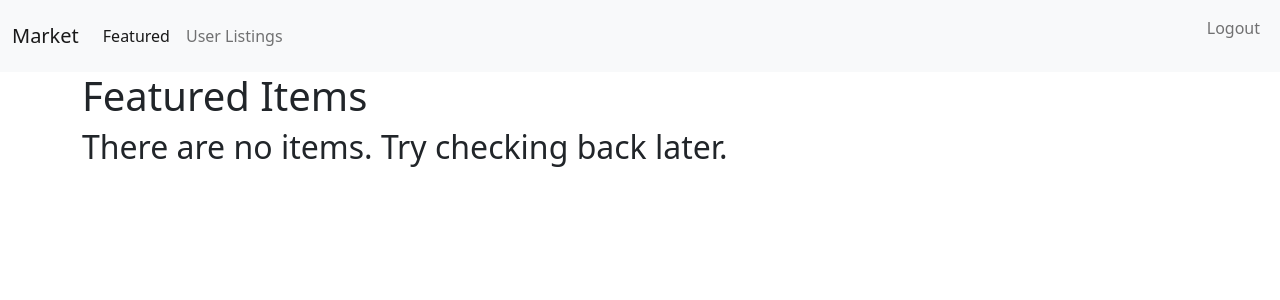
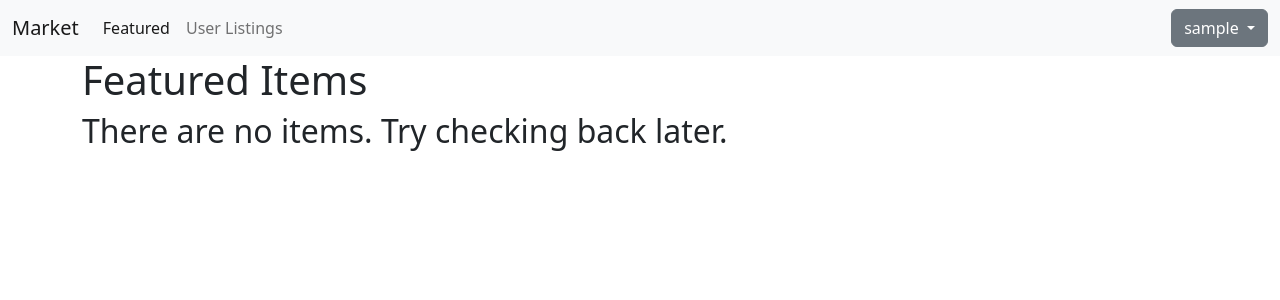
Before and after one commit to Patnonymous/django-market, a Django app: page /market/ in a window 1280 px wide. Shown: the top 300 px of the page. Run offline with Django 4.2, Linux system fonts and the light colour scheme; the visitor is signed in with stand-in values (Sample User, id 1); data that the repository does not hold is empty; some libraries are stand-ins or nearby versions.

Commit message:
Added user dropdown to nav.

```diff
--- a/market/marketplace/templates/marketplace/base_navbar.html
+++ b/market/marketplace/templates/marketplace/base_navbar.html
@@ -22,18 +22,30 @@
 
             </ul>
 
-            <form class="d-flex">
-                <ul class="navbar-nav me-auto mb-2 mb-lg-0">
-                    <li class="nav-item">
-                        {% if user.is_authenticated %}
-                        <a class="nav-link" aria-current="page" href="{% url 'market:logout' %}">Logout</a>
-                        {% else %}
-                        <a class="nav-link fw-bolder {% if request.path == login_url %} active {% endif %}"
-                            aria-current="page" href="{% url 'market:login' %}">Login</a>
-                        {% endif %}
-                    </li>
-                </ul>
-            </form>
+
+            <ul class="navbar-nav ml-auto">
+                {% if user.is_authenticated %}
+                <div class="btn-group">
+                    <button type="button" class="btn btn-secondary dropdown-toggle" data-bs-toggle="dropdown"
+                        aria-expanded="false">
+                        {{user.username}}
+                    </button>
+                    <ul class="dropdown-menu dropdown-menu-end">
+                        <li><a class="dropdown-item" href="#">Account Page</a></li>
+                        <li>
+                            <hr class="dropdown-divider">
+                        </li>
+                        <li><a class="dropdown-item" href="{% url 'market:logout' %}">Logout</a></li>
+                    </ul>
+                </div>
+                {% else %}
+                <li class="nav-item">
+                    <a class="nav-link fw-bolder {% if request.path == login_url %} active {% endif %}"
+                        aria-current="page" href="{% url 'market:login' %}">Login</a>
+                </li>
+
+                {% endif %}
+            </ul>
         </div>
     </div>
 </nav>
```
